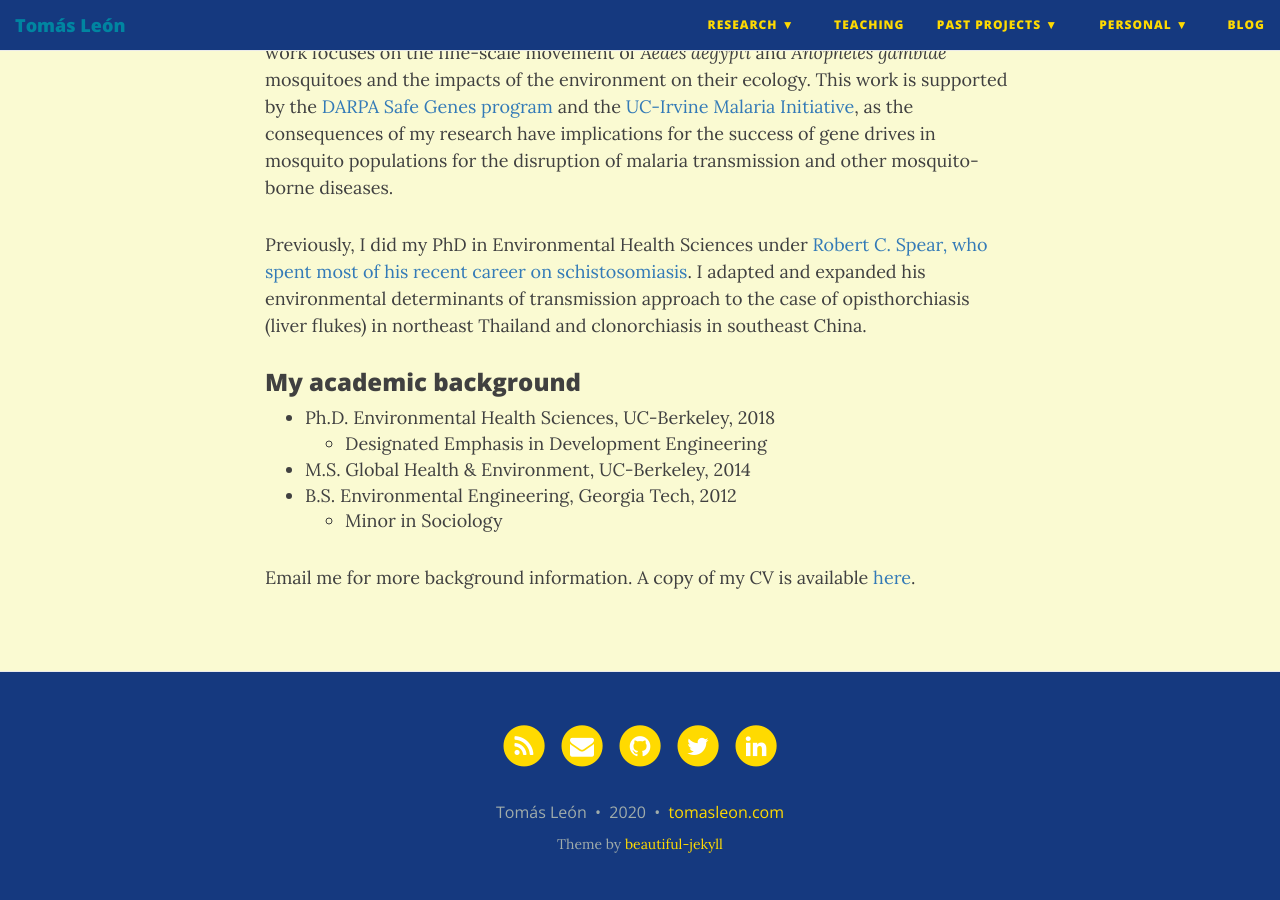
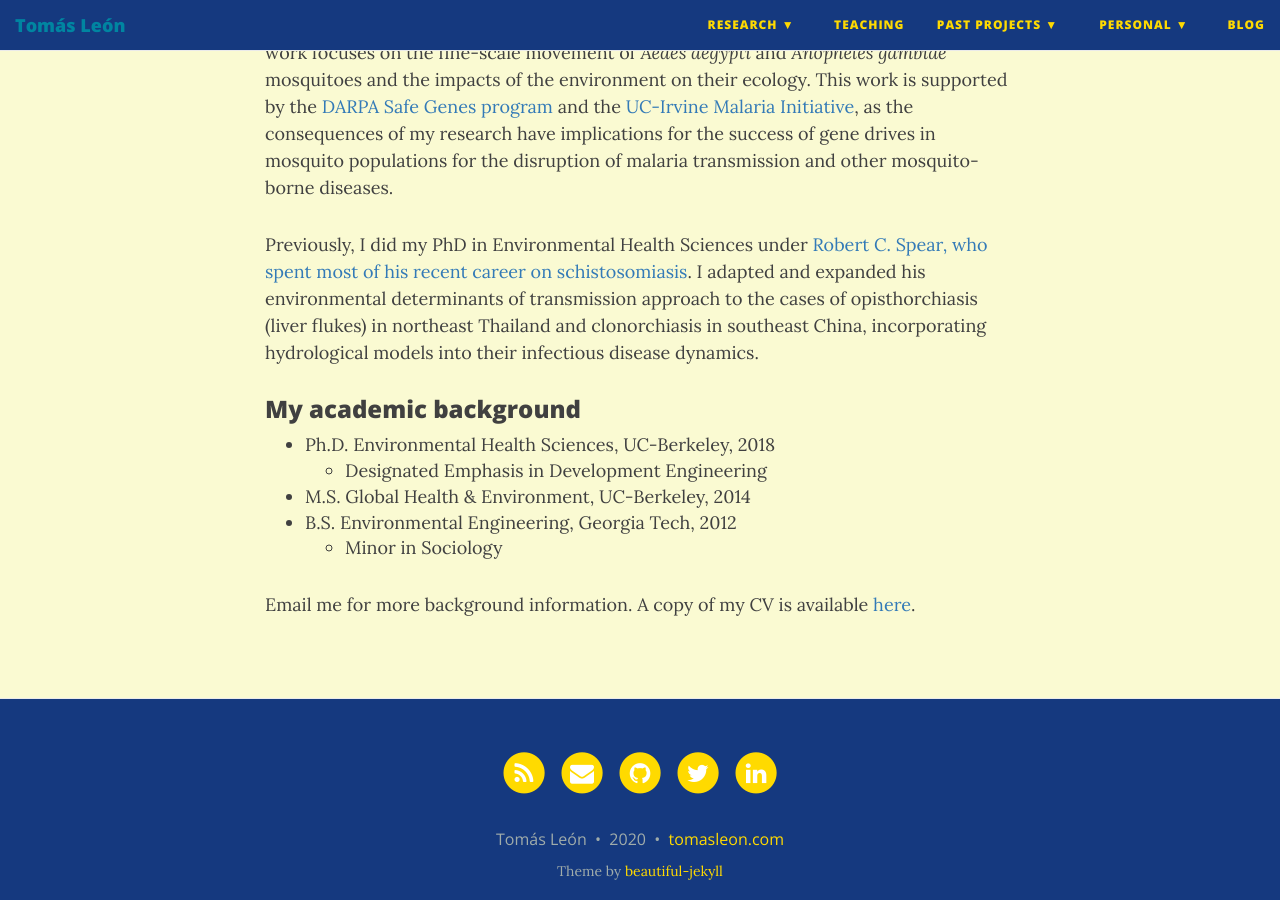
Before and after one commit to tomasleon/tomasleon.github.io, a Jekyll site: the page built from aboutme.md, in a window 1280 px wide and 900 px high, scrolled down 896 px. Built offline with Jekyll 4.4.1, drawn with Linux system fonts in a browser that asks for light colours; nearby versions of some CDN libraries.

Commit message:
small blurb update

```diff
--- a/aboutme.md
+++ b/aboutme.md
@@ -9,7 +9,7 @@ tags: img
 
 My name is Tomás León. I'm currently a postdoc at UC-Berkeley in the [Marshall Lab](https://www.marshalllab.com). My work focuses on the fine-scale movement of _Aedes aegypti_ and _Anopheles gambiae_ mosquitoes and the impacts of the environment on their ecology. This work is supported by the [DARPA Safe Genes program](https://www.darpa.mil/program/safe-genes) and the [UC-Irvine Malaria Initiative](http://malaria.bio.uci.edu/), as the consequences of my research have implications for the success of gene drives in mosquito populations for the disruption of malaria transmission and other mosquito-borne diseases.
 
-Previously, I did my PhD in Environmental Health Sciences under [Robert C. Spear, who spent most of his recent career on schistosomiasis](https://schistoatberkeley.weebly.com/). I adapted and expanded his environmental determinants of transmission approach to the case of opisthorchiasis (liver flukes) in northeast Thailand and clonorchiasis in southeast China.
+Previously, I did my PhD in Environmental Health Sciences under [Robert C. Spear, who spent most of his recent career on schistosomiasis](https://schistoatberkeley.weebly.com/). I adapted and expanded his environmental determinants of transmission approach to the cases of opisthorchiasis (liver flukes) in northeast Thailand and clonorchiasis in southeast China, incorporating hydrological models into their infectious disease dynamics.
 
 
 ### My academic background
```
